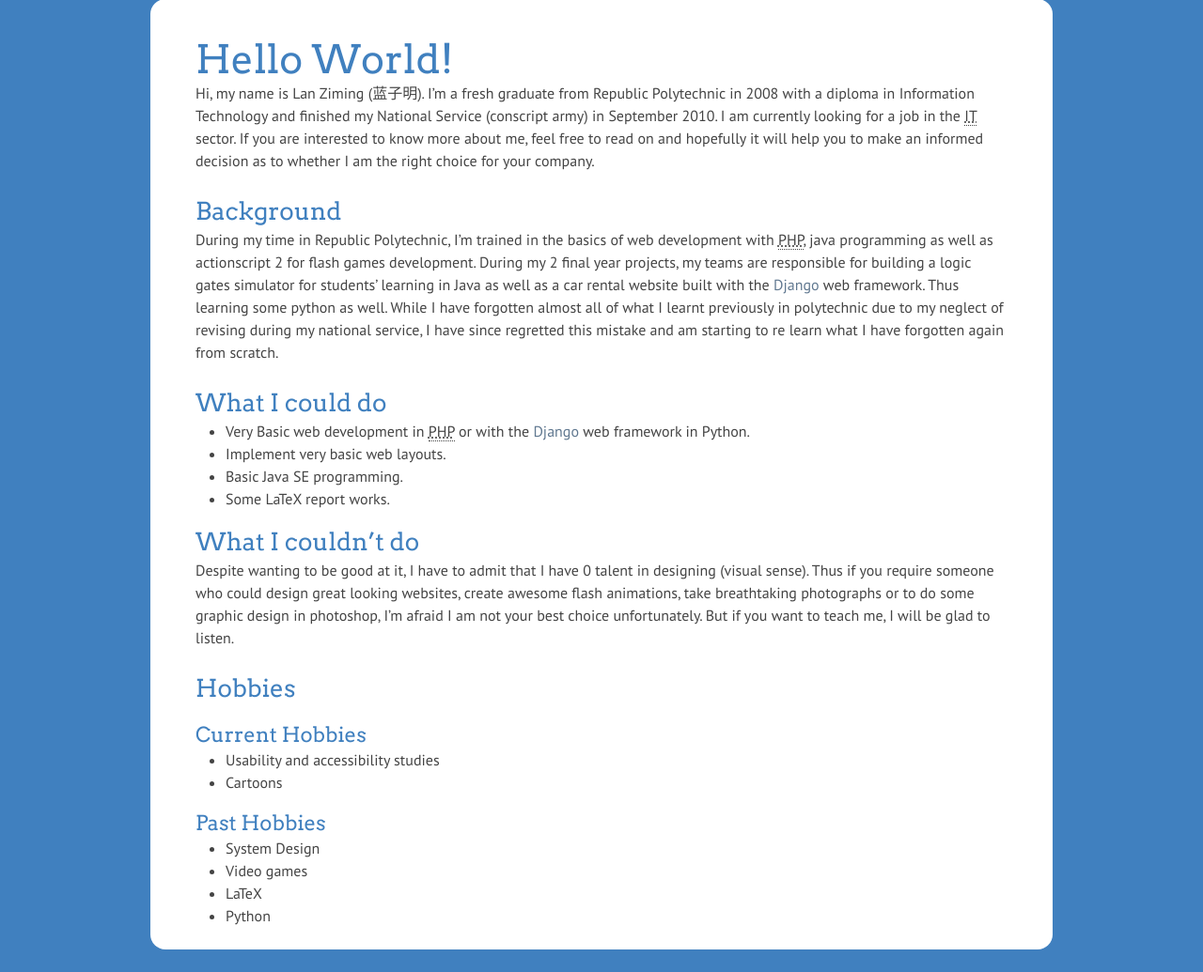
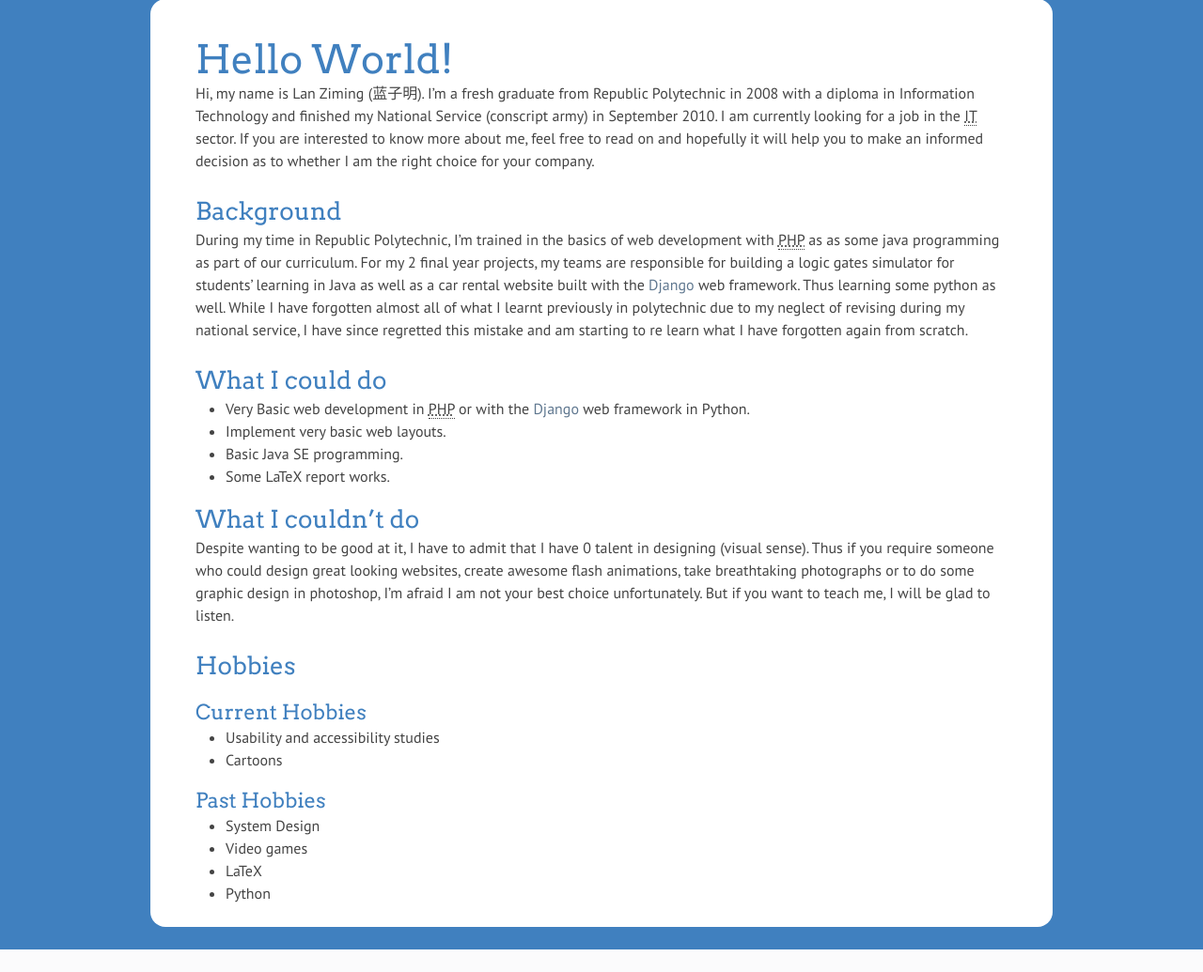
Before and after one commit to ziming/ziming.github.com, a PHP site: page / in a window 1280 px wide. Shown: the part 163-1198 px from the top of the page at 94% size. After the commit the page ends 1174 px from the top, so only its background shows below. Run offline with PHP 8.4, Linux system fonts and the light colour scheme; some libraries are stand-ins or nearby versions.

Commit message:
updated the index pages to display a different background message.

```diff
--- a/index.html
+++ b/index.html
@@ -37,8 +37,8 @@
 
 	<h3>Background</h3>
 	<p>
-	During my time in Republic Polytechnic, I’m trained in the basics of web development with <abbr title="Hypertext Preprocessor">PHP</abbr>,
-	java programming as well as actionscript 2 for flash games development. During my 2 final year projects, my teams are responsible for
+	During my time in Republic Polytechnic, I’m trained in the basics of web development with <abbr title="Hypertext Preprocessor">PHP</abbr> as
+	as some java programming as part of our curriculum. For my 2 final year projects, my teams are responsible for
     building a logic gates simulator for students’ learning in Java as well as a car rental website built with the
 	<a href="http://www.djangoproject.com/">Django</a> web framework. Thus learning some python as well.
 	While I have forgotten almost all of what I learnt previously in polytechnic due to my neglect of revising during my national
--- a/index.php
+++ b/index.php
@@ -21,8 +21,8 @@
 
 	<h3>Background</h3>
 	<p>
-	During my time in Republic Polytechnic, I’m trained in the basics of web development with <abbr title="Hypertext Preprocessor">PHP</abbr>,
-	java programming as well as actionscript 2 for flash games development. During my 2 final year projects, my teams are responsible for
+	During my time in Republic Polytechnic, I’m trained in the basics of web development with <abbr title="Hypertext Preprocessor">PHP</abbr> as
+	as some java programming as part of our curriculum. For my 2 final year projects, my teams are responsible for
     building a logic gates simulator for students’ learning in Java as well as a car rental website built with the
 	<a href="http://www.djangoproject.com/">Django</a> web framework. Thus learning some python as well.
 	While I have forgotten almost all of what I learnt previously in polytechnic due to my neglect of revising during my national
```
